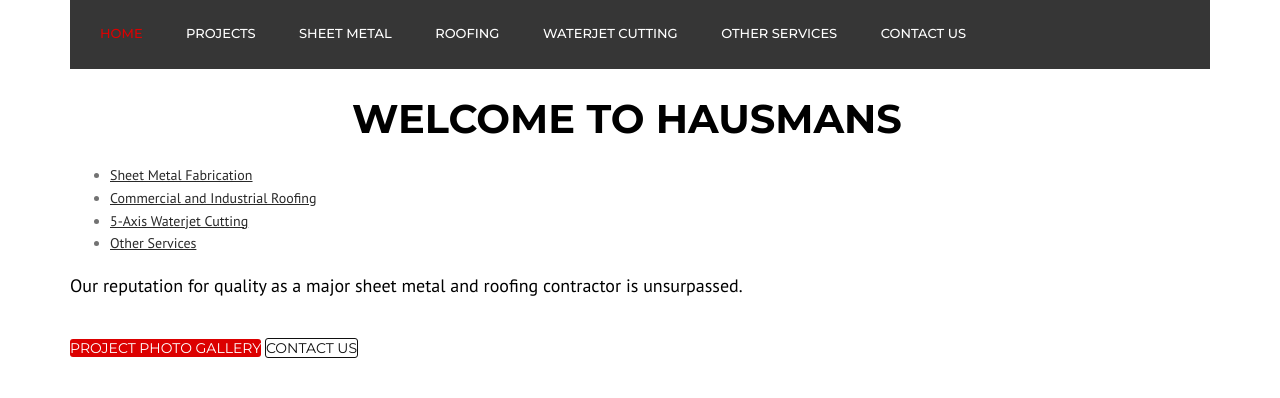
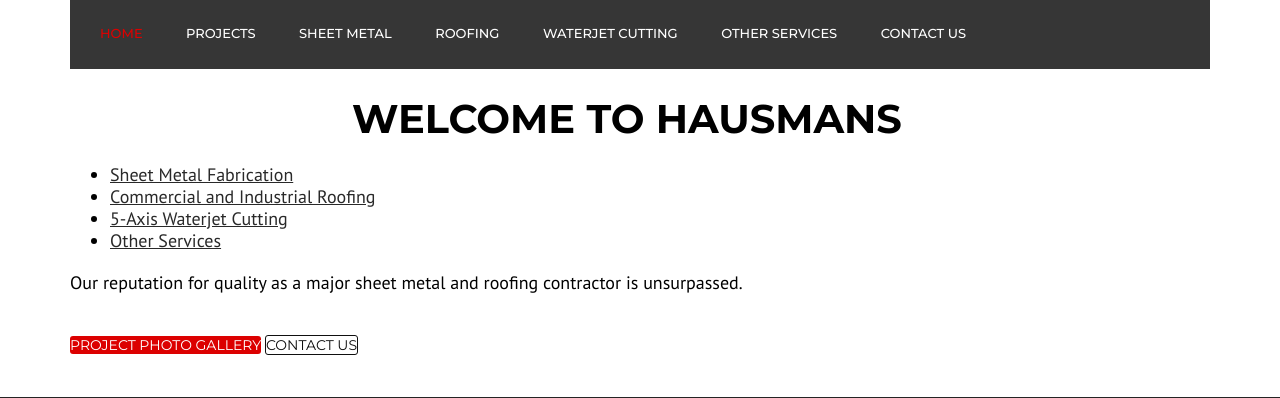
Before and after one commit to averycpawelek/hausmans, a Django app: page / in a window 1280 px wide. Shown: the part 110-508 px from the top of the page. Run offline with Django 3.2, Linux system fonts and the light colour scheme; parts of the project's set-up code (start-up, migrations or seed data) failed here and were passed over; some libraries are stand-ins or nearby versions.

Commit message:
Increased font size on home page

```diff
--- a/src/hausmans/templates/public_app/home.html
+++ b/src/hausmans/templates/public_app/home.html
@@ -67,7 +67,7 @@
                                     style="z-index: 5; min-width: 71px; max-width: 1114px; margin-bottom: 20px; white-space: normal; font-size: 40px; line-height: 50px; font-weight: 700; color: black; letter-spacing: px;font-family:Montserrat;text-align:center !important;">
                                 WELCOME TO HAUSMANS </p>
 
-                            <ul>
+                            <ul style="white-space: normal; font-size: 18px; line-height: 22px; font-weight: 500; color: black;">
                                 <li><a href="{% url 'sheet-metal-fabrication' %}" style="text-decoration: underline">Sheet
                                     Metal Fabrication</a></li>
                                 <li><a href="{% url 'commercial-industrial-roofing' %}" style="text-decoration: underline">Commercial
```
